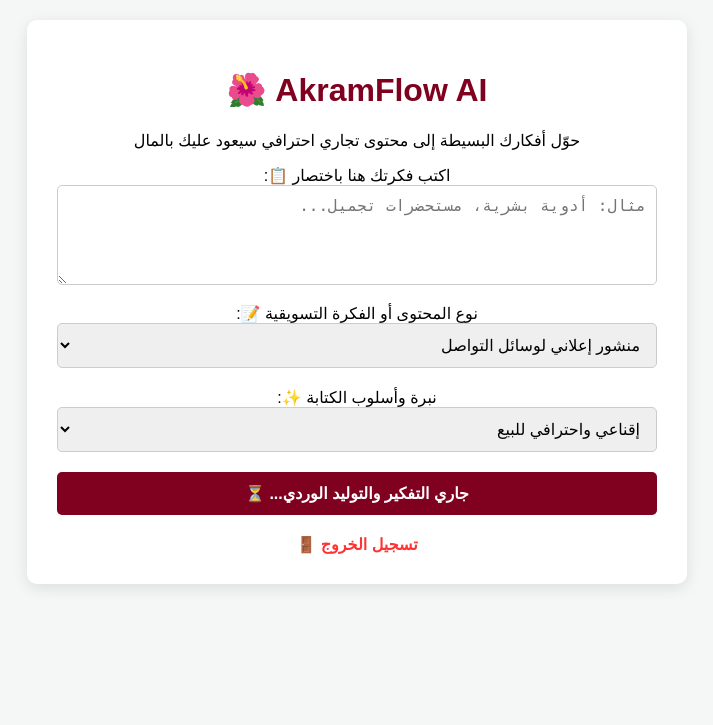
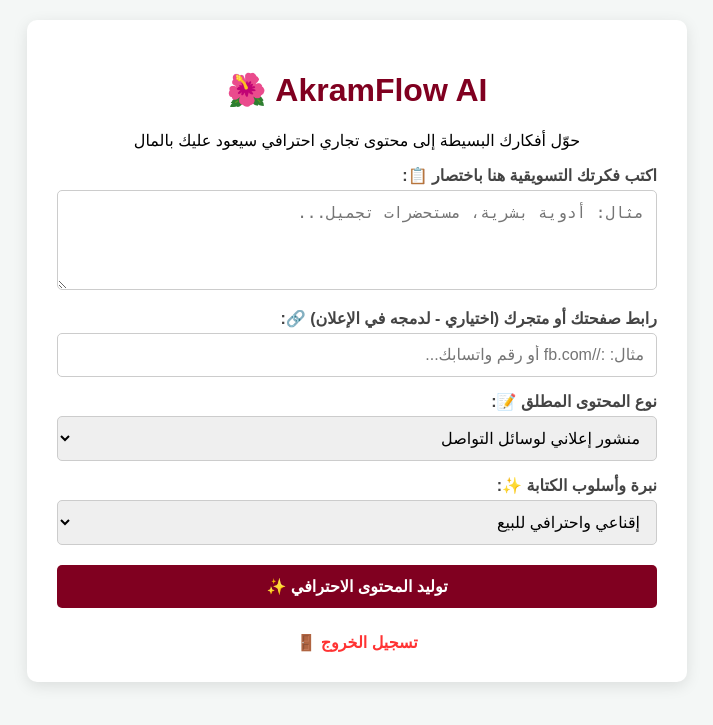
Before and after one commit to akram-python-dev/akram-content-ai, a Flask app: page / in a window 1280 px wide. Shown: the top 725 px of the page, without its empty margins (283-996 px from the left). Run offline with Flask 3, Linux system fonts and the light colour scheme; the visitor is signed in with stand-in values (Sample User, id 1).

Commit message:
Update index.html

```diff
--- a/templates/index.html
+++ b/templates/index.html
@@ -8,13 +8,18 @@
         body { font-family: Arial, sans-serif; background-color: #f4f7f6; margin: 0; padding: 20px; text-align: center; }
         .container { background: white; padding: 30px; border-radius: 10px; box-shadow: 0 4px 15px rgba(0,0,0,0.1); max-width: 600px; margin: 0 auto; }
         h1 { color: #800020; }
-        textarea { width: 100%; height: 100px; padding: 10px; border: 1px solid #ccc; border-radius: 5px; box-sizing: border-box; font-size: 16px; margin-bottom: 15px; }
-        select { width: 100%; padding: 12px; margin-bottom: 20px; border: 1px solid #ccc; border-radius: 5px; font-size: 16px; }
-        button { width: 100%; padding: 12px; background-color: #800020; color: white; border: none; border-radius: 5px; font-size: 16px; cursor: pointer; font-weight: bold; }
+        label { display: block; margin-top: 15px; font-weight: bold; color: #444; text-align: right; }
+        textarea, input[type="text"] { width: 100%; padding: 12px; border: 1px solid #ccc; border-radius: 5px; box-sizing: border-box; font-size: 16px; margin-top: 5px; }
+        textarea { height: 100px; }
+        select { width: 100%; padding: 12px; margin-top: 5px; border: 1px solid #ccc; border-radius: 5px; font-size: 16px; }
+        button { width: 100%; padding: 12px; background-color: #800020; color: white; border: none; border-radius: 5px; font-size: 16px; cursor: pointer; font-weight: bold; margin-top: 20px; }
         .result-box { background: #fafafa; border: 1px dashed #ccc; padding: 15px; margin-top: 20px; border-radius: 5px; text-align: right; white-space: pre-wrap; display: none; }
-        .whatsapp-section { margin-top: 15px; padding-top: 15px; border-top: 1px solid #eee; text-align: center; font-weight: bold; }
-        .whatsapp-link { display: inline-block; background-color: #25D366; color: white; padding: 8px 15px; border-radius: 5px; text-decoration: none; margin-top: 5px; }
-        .logout-btn { display: inline-block; margin-top: 20px; color: #ff3333; text-decoration: none; font-weight: bold; }
+        .copy-btn { background-color: #007bff; color: white; margin-top: 15px; padding: 10px 20px; font-size: 15px; width: auto; border: none; border-radius: 5px; cursor: pointer; font-weight: bold; display: inline-block; }
+        .copy-btn:hover { background-color: #0056b3; }
+        .whatsapp-section { margin-top: 25px; padding-top: 20px; border-top: 2px dashed #eee; text-align: center; font-weight: bold; }
+        .whatsapp-link { display: inline-block; background-color: #25D366; color: white; padding: 12px 25px; border-radius: 5px; text-decoration: none; margin-top: 8px; font-size: 16px; box-shadow: 0 2px 5px rgba(0,0,0,0.1); }
+        .whatsapp-link:hover { background-color: #1ed760; }
+        .logout-btn { display: inline-block; margin-top: 25px; color: #ff3333; text-decoration: none; font-weight: bold; }
     </style>
 </head>
 <body>
@@ -22,10 +27,13 @@
         <h1>AkramFlow AI 🌺</h1>
         <p>حوّل أفكارك البسيطة إلى محتوى تجاري احترافي سيعود عليك بالمال</p>
 
-        <label>اكتب فكرتك هنا باختصار 📋:</label>
+        <label>اكتب فكرتك التسويقية هنا باختصار 📋:</label>
         <textarea id="userIdea" placeholder="مثال: أدوية بشرية، مستحضرات تجميل..."></textarea>
 
-        <label>نوع المحتوى أو الفكرة التسويقية 📝:</label>
+        <label>رابط صفحتك أو متجرك (اختياري - لدمجه في الإعلان) 🔗:</label>
+        <input type="text" id="userLink" placeholder="مثال: ://fb.com أو رقم واتسابك...">
+
+        <label>نوع المحتوى المطلق 📝:</label>
         <select id="contentType">
             <option value="منشور إعلاني لوسائل التواصل">منشور إعلاني لوسائل التواصل</option>
             <option value="سيناريو فيديو قصير (Reel/TikTok)">سيناريو فيديو قصير (Reel/TikTok)</option>
@@ -40,9 +48,13 @@
             <option value="حماسي وجذاب">حماسي وجذاب</option>
         </select>
 
-        <button id="generateBtn" onclick="sendData()">جاري التفكير والتوليد الوردي... ⏳</button>
+        <button id="generateBtn" onclick="sendData()">توليد المحتوى الاحترافي ✨</button>
 
-        <div id="resultBox" class="result-box"></div>
+        <!-- حاوية عرض النتائج والأدوات المساعدة -->
+        <div id="resultContainer" style="display:none;">
+            <div id="resultBox" class="result-box" style="display:block;"></div>
+            <button class="copy-btn" onclick="copyText()">📋 نسخ الإعلان المولد بالكامل</button>
+        </div>
 
         <a href="/logout" class="logout-btn">تسجيل الخروج 🚪</a>
     </div>
@@ -50,9 +62,11 @@
     <script>
         async function sendData() {
             const idea = document.getElementById('userIdea').value;
+            const userLink = document.getElementById('userLink').value;
             const contentType = document.getElementById('contentType').value;
             const tone = document.getElementById('tone').value;
             const btn = document.getElementById('generateBtn');
+            const resultContainer = document.getElementById('resultContainer');
             const resultBox = document.getElementById('resultBox');
 
             if(!idea) {
@@ -62,16 +76,17 @@
 
             btn.disabled = true;
             btn.innerText = "جاري التوليد الآن... 🚀";
-            resultBox.style.display = "none";
+            resultContainer.style.display = "none";
+
+            // دمج رابط المستخدم تلقائياً لتوصية الذكاء الاصطناعي بوضعه في مخرجات الإعلان
+            let linkPrompt = userLink ? `وفي نهاية الإعلان ضع نصاً يدعو الزبائن للشراء وضَعْ هذا الرابط الخاص بالمستخدم للتواصل معه: ${userLink}` : "";
 
             try {
                 const response = await fetch('/generate', {
                     method: 'POST',
-                    headers: {
-                        'Content-Type': 'application/json'
-                    },
+                    headers: { 'Content-Type': 'application/json' },
                     body: JSON.stringify({
-                        idea: idea,
+                        idea: `${idea}. ${linkPrompt}`,
                         contentType: contentType,
                         tone: tone
                     })
@@ -86,25 +101,40 @@
                 const data = await response.json();
 
                 if(data.status === "success") {
+                    // إدراج نص الإعلان مع قسم تواصل الواتساب المباشر لأكرم بالأسفل بشكل ثابت
                     resultBox.innerHTML = `<div>${data.result}</div>
                     <div class="whatsapp-section">
-                        <p>هل تريد تطوير هذه الخطة أو الحصول على استشارة مخصصة؟ 💡</p>
-                        <a href="https://wa.meً أكرم، أريد الاستفسار بخصوص تطوير مشروعي التسويقي" target="_blank" class="whatsapp-link">
+                        <p>هل تريد تطوير هذه الخطة أو الحصول على استشارة مخصصة من صاحب المنصة؟ 💡</p>
+                        <a href="https://wa.me" class="whatsapp-link">
                             💬 تواصل معي عبر واتساب مباشرة
                         </a>
                     </div>`;
-                    resultBox.style.display = "block";
+                    resultContainer.style.display = "block";
                 } else {
                     alert("حدث خطأ: " + data.message);
                 }
             } catch (error) {
                 alert("حدث خطأ في الاتصال، يرجى المحاولة مجدداً!");
-                console.error(error);
             } finally {
                 btn.disabled = false;
                 btn.innerText = "توليد محتوى جديد ✨";
             }
         }
+
+        // دالة النسخ الاحترافية المتوافقة تماماً مع المتصفحات وشاشات الهواتف
+        function copyText() {
+            // نأخذ النص فقط ونحذف منه أزرار التواصل وأكواد الـ HTML الإضافية قبل النسخ
+            const textToCopy = document.getElementById('resultBox').innerText;
+
+            // فصل نص الإعلان الأساسي عن سطر استشارة الواتساب ليرتاح العميل عند اللصق
+            const cleanText = textToCopy.split("هل تريد تطوير هذه الخطة")[0].trim();
+
+            navigator.clipboard.writeText(cleanText).then(() => {
+                alert("تم نسخ إعلانك بنجاح! يمكنك الآن الذهاب ولصقه في منصاتك 📋");
+            }).catch(err => {
+                alert("فشل النسخ التلقائي، الرجاء تحديده ونسخه يدوياً.");
+            });
+        }
     </script>
 </body>
 </html>
```
